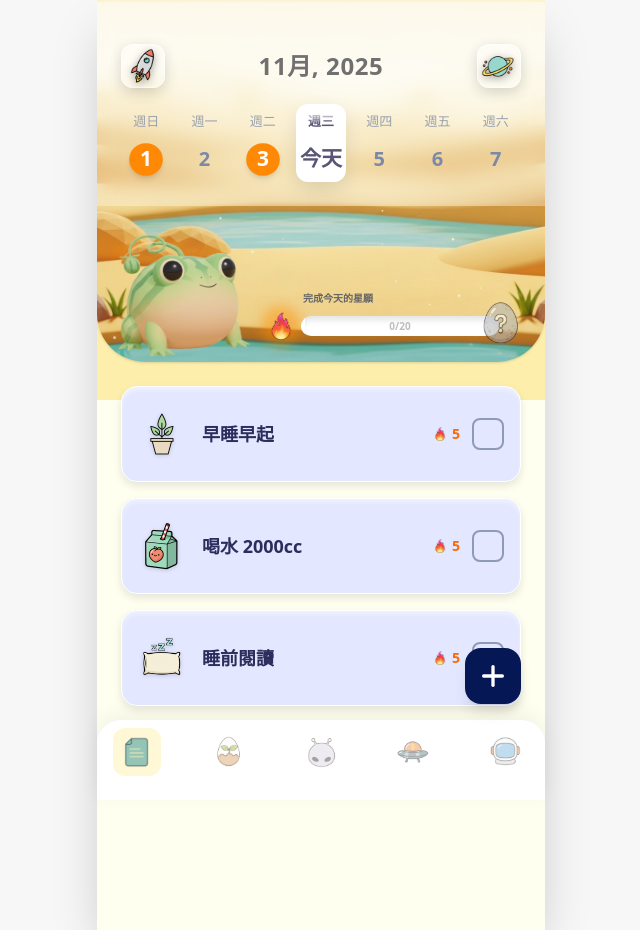
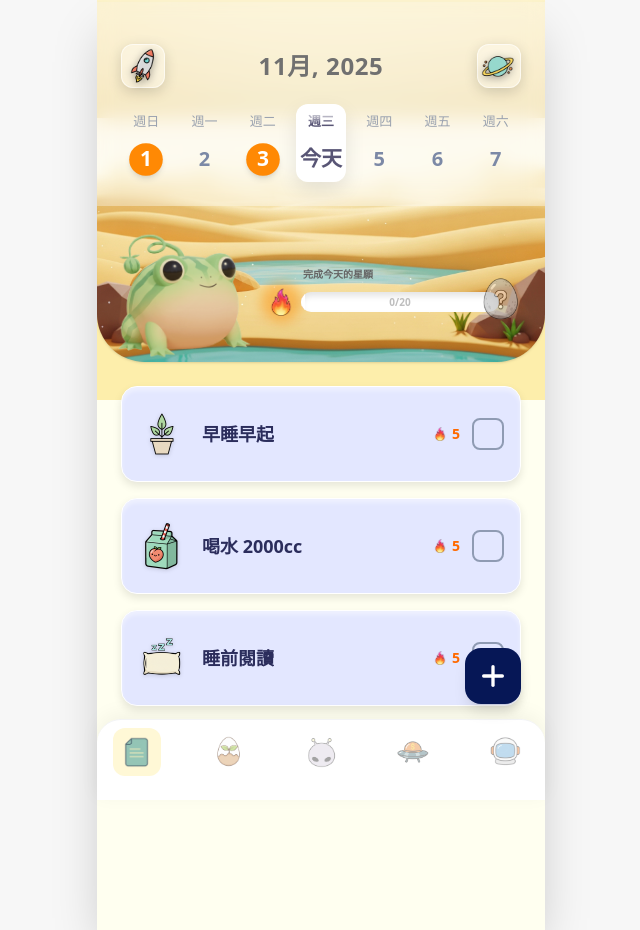
Before and after one commit to d06281157-bit/habit-tracker, a React (Vite) app: page / in a window 1280 px wide. Shown: the whole page, without its empty margins (319-959 px from the left). Built offline with nearby package versions, Linux system fonts and the light colour scheme.

Commit message:
版本7-Hero背景調整

```diff
--- a/src/components/Hero.jsx
+++ b/src/components/Hero.jsx
@@ -42,16 +42,24 @@ const Hero = ({ completed = 0, total = 0, progress = 0, score = 0, incubationSta
 
   return (
     <div className="relative w-full h-[360px] overflow-hidden rounded-b-[3rem] shadow-sm z-0">
-      {/* Dynamic Background */}
+      {/* 1. Underlying Blurred Layer (For perfect color matching and vibrancy) */}
       <div
-        className="absolute inset-0 bg-no-repeat bg-bottom bg-cover transition-all duration-700"
+        className="absolute inset-0 bg-no-repeat bg-center bg-cover scale-150 blur-3xl opacity-90 transition-all duration-1000"
+        style={{
+          backgroundImage: `url(/images/${backgroundImage})`,
+        }}
+      />
+
+      {/* 2. Main Background Image - Using bg-contain to see side objects (No Crop) */}
+      <div
+        className="absolute inset-0 bg-no-repeat bg-bottom bg-contain transition-all duration-700 z-[1]"
         style={{
           backgroundImage: `url(/images/${backgroundImage})`,
         }}
       />
 
       {/* Main Content */}
-      <div className="absolute inset-0 flex flex-col items-center justify-end pb-4 z-[2]">
+      <div className="absolute inset-0 flex flex-col items-center justify-end pb-4 z-20">
         <div className="w-full px-6 flex items-end justify-between">
 
           {/* Frog */}
@@ -64,7 +72,7 @@ const Hero = ({ completed = 0, total = 0, progress = 0, score = 0, incubationSta
           </div>
 
           {/* XP Bar or Incubation Path */}
-          <div className="flex-1 ml-2 mb-0 flex items-end gap-1">
+          <div className="flex-1 ml-2 mb-6 flex items-end gap-1">
 
             {isCompleted ? (
               /* MODE C: Completed - Achievement Success */
```
Also changed, not shown: 1 other file (tests, documents, lock files or other folders).
